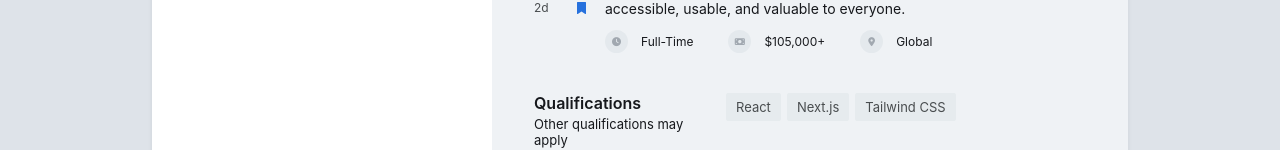
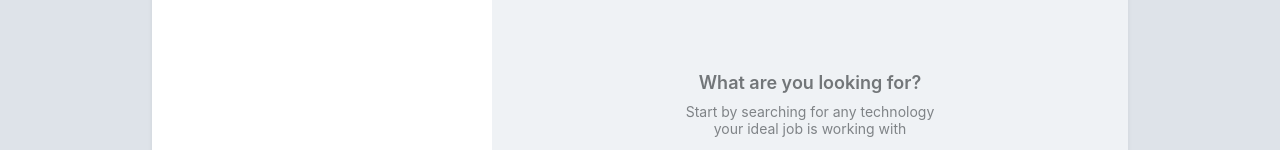
Before and after one commit to I-Do-CS/remote-dev, a React (Vite) app: page / in a window 1280 px wide. Shown: the part 659-809 px from the top of the page. Built offline with nearby package versions, Linux system fonts and the light colour scheme; a web font is replaced by a local one.

Commit message:
Make JobItemContent return the empty view instead of seed content

```diff
--- a/src/components/Container/JobItemContent.tsx
+++ b/src/components/Container/JobItemContent.tsx
@@ -2,6 +2,7 @@ import BookmarkIcon from "../Misc/BookmarkIcon";
 import officeImage from "../../assets/images/office-view.jpg";
 
 export default function JobItemContent() {
+    return <EmptyJobContent />; // Return the empty view for now
     return (
         <section className="job-details">
             <div>
@@ -87,7 +88,6 @@ export default function JobItemContent() {
     );
 }
 
-// eslint-disable-next-line @typescript-eslint/no-unused-vars
 function EmptyJobContent() {
     return (
         <section className="job-details">
```
